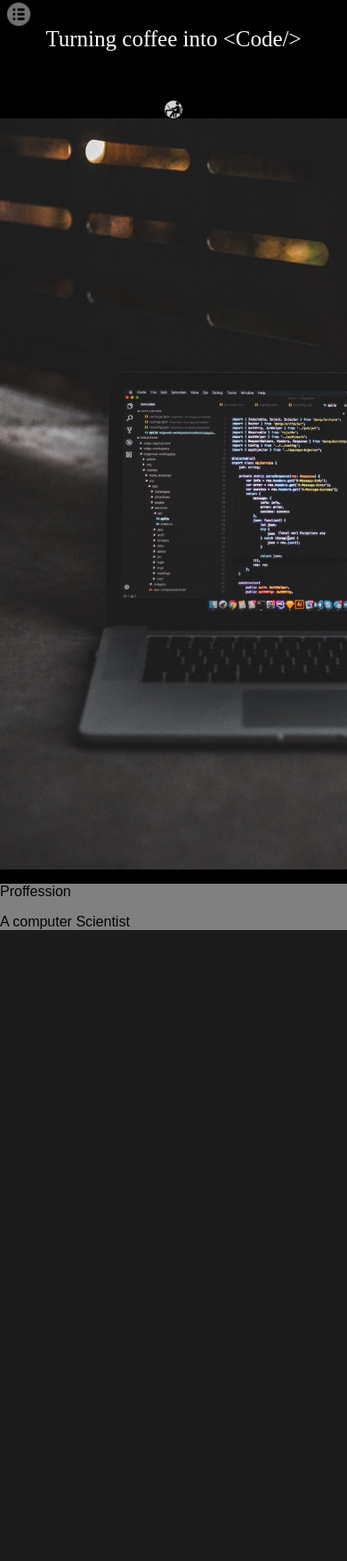
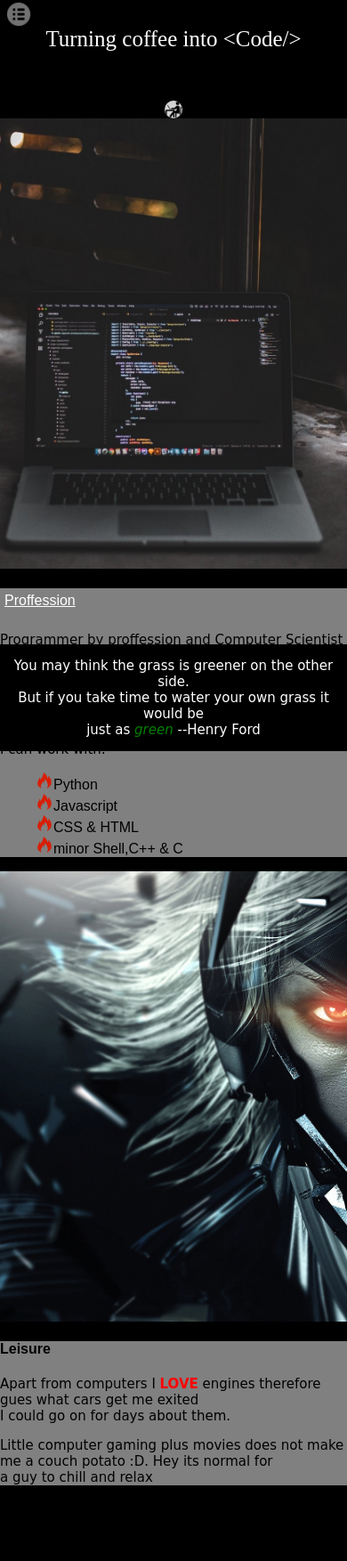
Before and after one commit to kaigikinyua/Portfolio-, a PHP site: page /phoneindex.html in a window 390 px wide. Shown: the whole page at 89% size. Before the commit the page ends 1045 px from the top, so only its background shows below. Run offline with PHP 8.4, Linux system fonts and the light colour scheme.

Commit message:
handling the dimensions on the phone side

```diff
--- a/Version2/CSS/phoneindex.css
+++ b/Version2/CSS/phoneindex.css
@@ -49,7 +49,13 @@ div.bgslider{
   background-image: url('../Images/s1_phone.jpeg');
   background-attachment: fixed;
   background-size: cover;
-  height:100vh;
+  height:60vh;
+}
+div.bgslider2{
+  background-image: url('../Images/s2.jpg');
+  background-attachment: fixed;
+  background-size: cover;
+  height:60vh;
 }
 div.module{
   background: gray;
@@ -80,9 +86,27 @@ button.restoreNav{
   border:none;
   background: none;
 }
+/*footer*/
+div.footer{
+  background: black;
+  color:white;
+  font-family:monospace;
+  bottom: 0;
+  position: fixed;
+  width:100%;
+  font-size: 10px;
+}
+/*----lists------*/
+ul.fire{
+  list-style:none;
+}
 /*----text-------------*/
+p{
+  font-size: 15px;
+  font-family:cursive;
+}
 p.motto{
-  padding: 30px;
+  padding:30;
   color:white;
   font-family:inherit;
   font-size:25;
@@ -95,3 +119,11 @@ p.motto{
   50%{color:red;font-weight: lighter;}
   100%{color:blue;}
 }
+/*---titles---*/
+h4.title{
+  padding: 5px;
+  color:white;
+  font-family:fantasy;
+  font-weight:lighter;
+  text-decoration: underline;
+}
--- a/Version2/phoneindex.html
+++ b/Version2/phoneindex.html
@@ -38,8 +38,40 @@
     <div class="bgslider">
     </div>
     <div class="module">
-      <p class="title">Proffession</p>
-      A computer Scientist
+      <h4 class="title">Proffession</h4>
+      <p>
+        Programmer by proffession and Computer Scientist by study.I enjoy creating
+        ambitious code projects to help solve common man problems and also my problems.
+        You can check out some of the 'world changing' :X projects on Open Source Projects
+        or github @ kaigikinyua
+      </p>
+      <p>
+        I can work with:
+        <ul class="fire">
+          <li><img height="20px" width="20px" src="Images/fire.png"/>Python</li>
+          <li><img height="20px" width="20px" src="Images/fire.png"/>Javascript</li>
+          <li><img height="20px" width="20px" src="Images/fire.png"/>CSS & HTML</li>
+          <li><img height="20px" width="20px" src="Images/fire.png"/>minor Shell,C++ & C</li>
+        </ul>
+      </p>
+    </div>
+    <div class="bgslider2"></div>
+    <div class="module">
+      <h4>Leisure</h4>
+      <p>
+        Apart from computers I <b style="color:red;">LOVE</b> engines therefore gues what cars get me exited<br/>
+        I could go on for days about them.
+      </p>
+      <p>
+        Little computer gaming plus movies does not make me a couch potato :D. Hey its normal for<br/>
+        a guy to chill and relax
+      </p>
+    </div>
+    <div style="height:70px;"></div>
+    <div class="footer">
+      <center><p class="quote">You may think the grass is greener on the other side.<br/>
+        But if you take time to water your own grass it would be<br/>
+        just as <i style="color:green;">green</i> --Henry Ford</center>
     </div>
   </body>
 </html>
```
Also changed, not shown: Version2/Images/s1_phone.jpeg.
